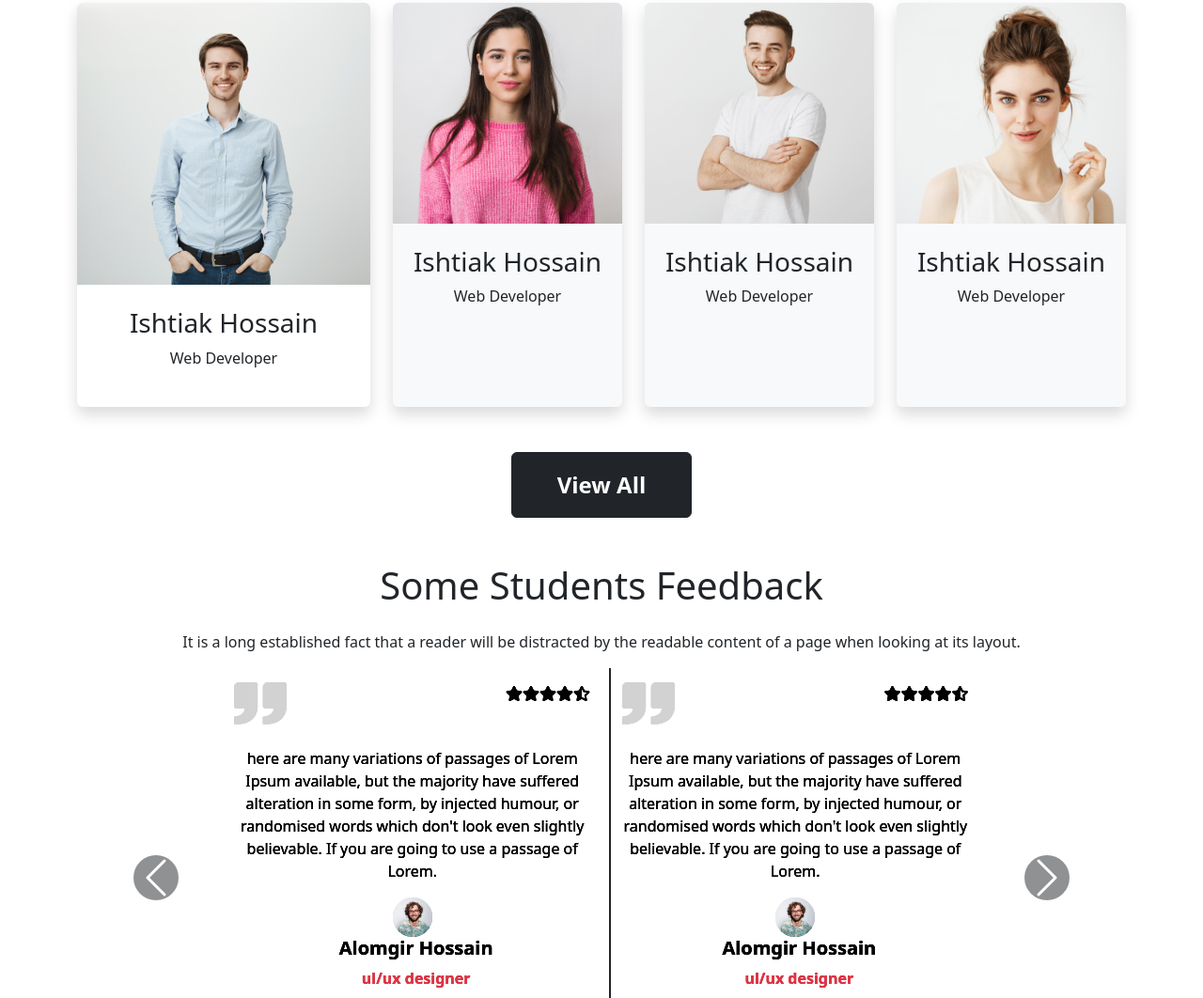
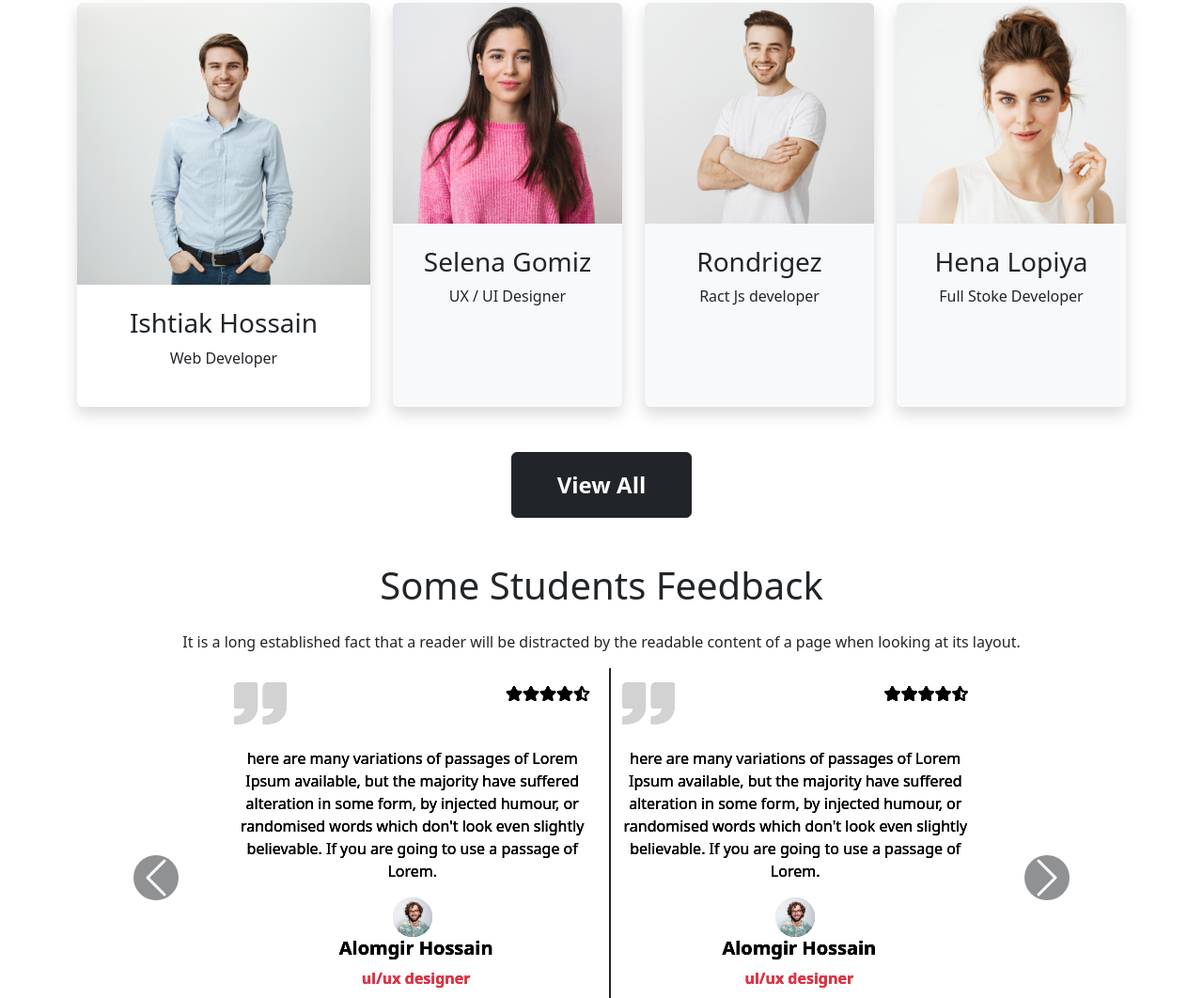
Before and after one commit to EKMOVIES/Pedagogy, a plain HTML site: page index.html in a window 1280 px wide. Shown: the part 3077-4139 px from the top of the page at 94% size. Drawn offline with nearby package versions, Linux system fonts and the light colour scheme.

Commit message:
studen name change

```diff
--- a/index.html
+++ b/index.html
@@ -292,22 +292,22 @@
                     <div class="col bg-light shadow rounded">
                         <img class="w-100 rounded-top" src="images/student/student-2.png" alt="" srcset="">
                         <div class="text-center py-4">
-                            <h3>Ishtiak Hossain</h3>
-                            <p>Web Developer</p>
+                            <h3>Selena Gomiz</h3>
+                            <p>UX / UI Designer</p>
                         </div>
                     </div>
                     <div class="col bg-light shadow rounded">
                         <img class="w-100 rounded-top" src="images/student/student-3.png" alt="" srcset="">
                         <div class="text-center py-4">
-                            <h3>Ishtiak Hossain</h3>
-                            <p>Web Developer</p>
+                            <h3>Rondrigez</h3>
+                            <p>Ract Js developer</p>
                         </div>
                     </div>
                     <div class="col bg-light shadow rounded">
                         <img class="w-100 rounded-top" src="images/student/student-4.png" alt="" srcset="">
                         <div class="text-center py-4">
-                            <h3>Ishtiak Hossain</h3>
-                            <p>Web Developer</p>
+                            <h3>Hena Lopiya</h3>
+                            <p>Full Stoke Developer</p>
                         </div>
                     </div>
                 </div>
```
